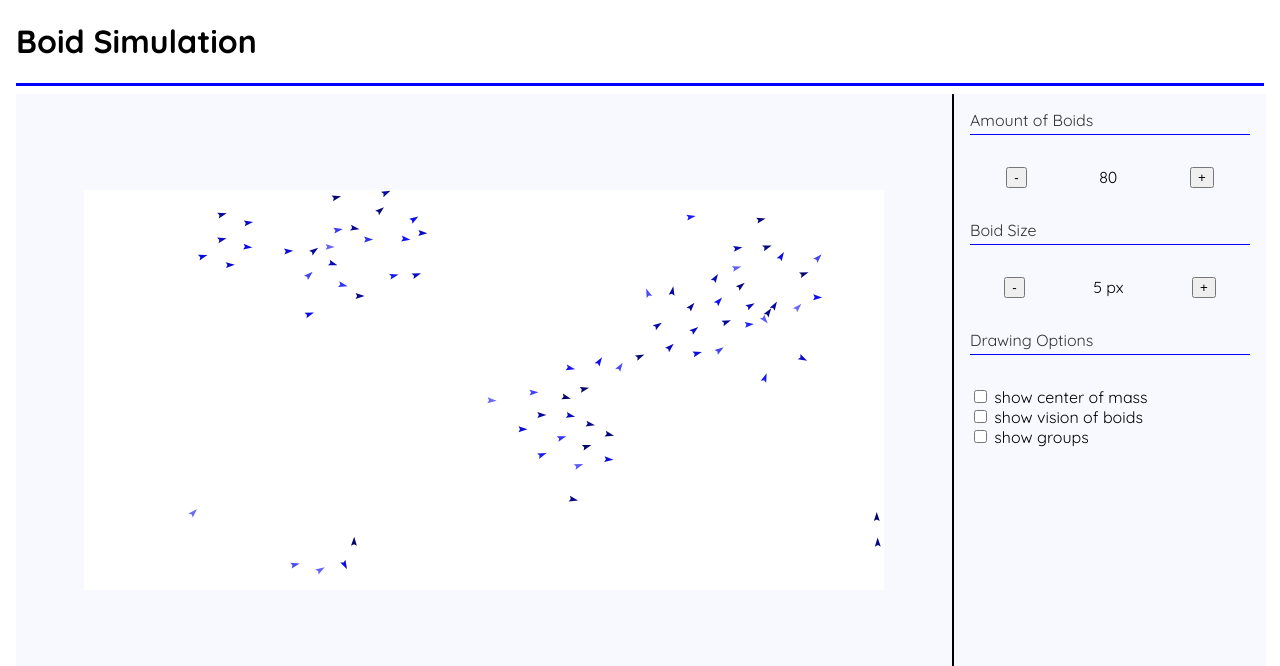
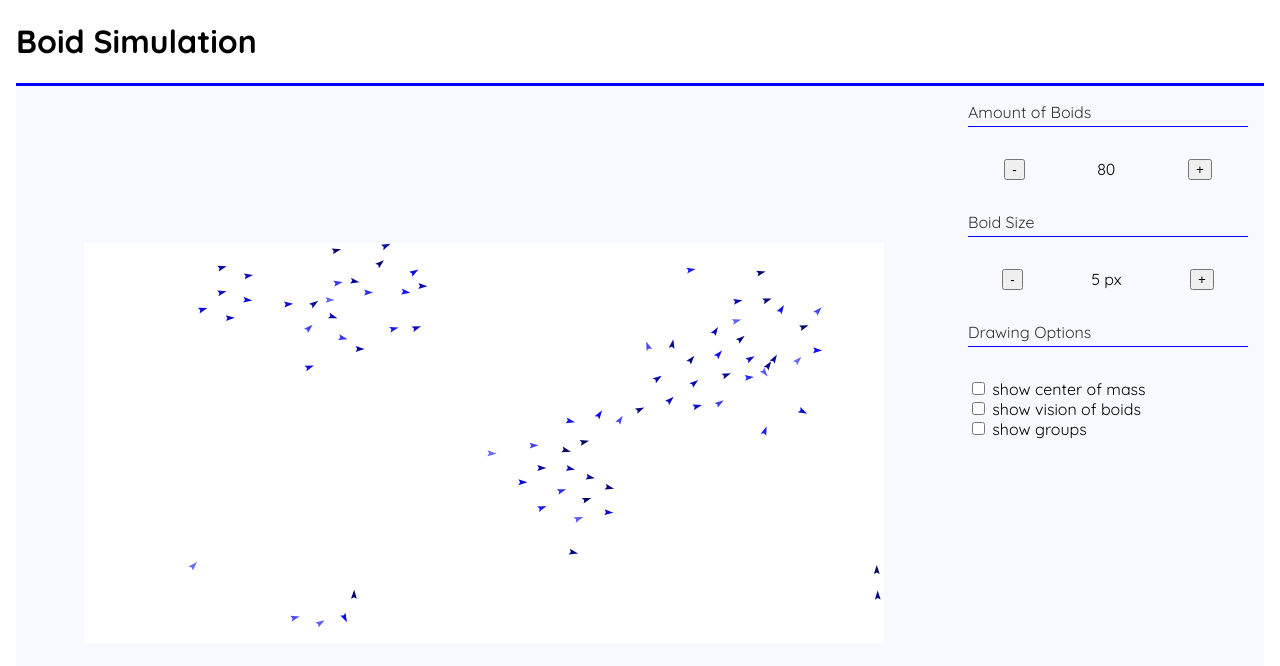
Before and after one commit to zinkko/boids, a React (Create React App) app: page / in a window 1280 px wide. Shown: the top 666 px of the page. Built offline with nearby package versions, Linux system fonts and the light colour scheme.

Commit message:
style: Change app css to flexbox
The simulation and controls should take all available height, flexbox
is better suited to this

```diff
--- a/src/App.css
+++ b/src/App.css
@@ -3,22 +3,22 @@
 .App {
   margin: 0 16px;
   font-family: 'Quicksand', sans-serif;
-  display: grid;
-  grid-template-rows: 1fr 7fr;
+  display: flex;
+  flex-direction: column;
+
+  height: 100vh;
 }
 
 .Header {
   border-bottom: solid 3px blue;
-  grid-row: 1;
-  grid-column: 1;
 }
 
 .Panel {
-  padding-top: 8px;
   display: grid;
   grid-template-columns: 3fr 1fr;
   box-sizing: border-box;
 
+  flex: 1;
 }
 
 .Simulation {
@@ -34,7 +34,6 @@
   grid-row: 1;
   grid-column: 2;
   background-color: ghostwhite;
-  border-left: 2px solid black;
 
   width: 100%;
 
```
